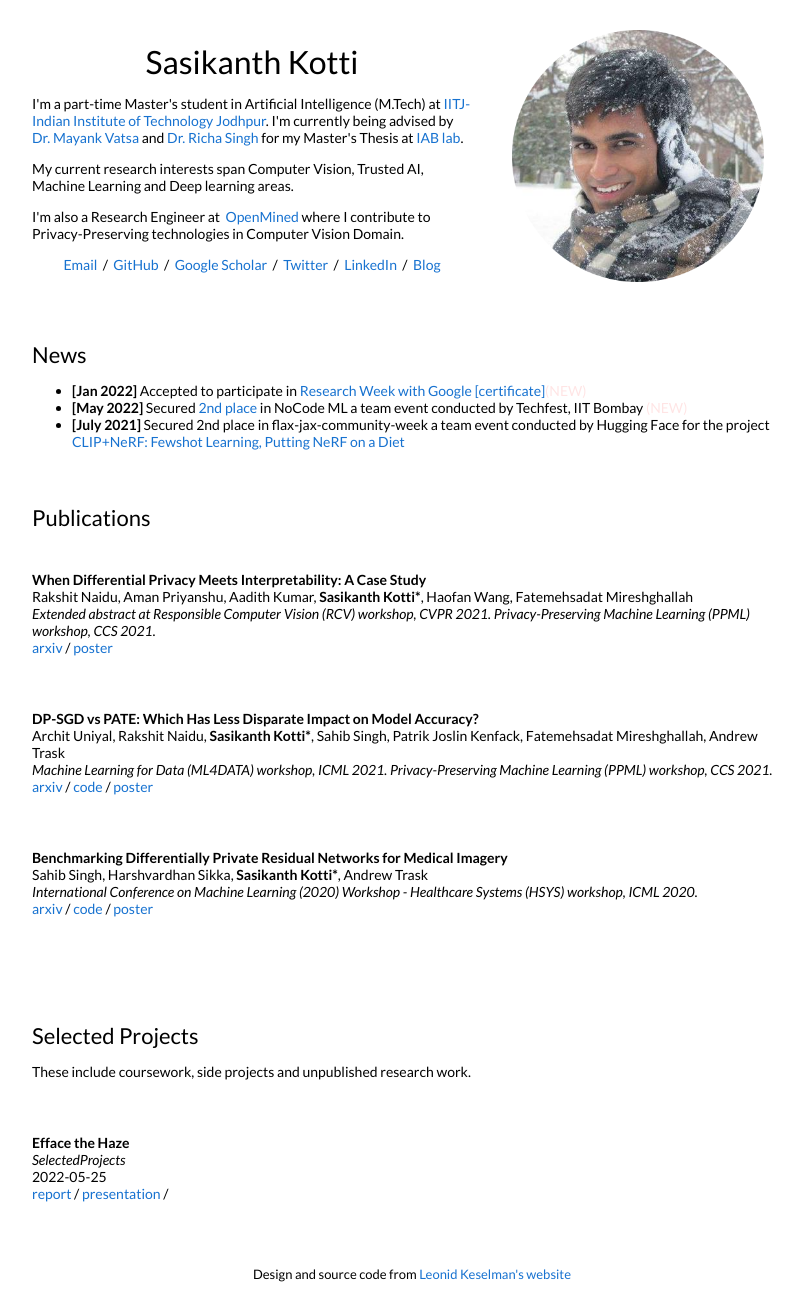
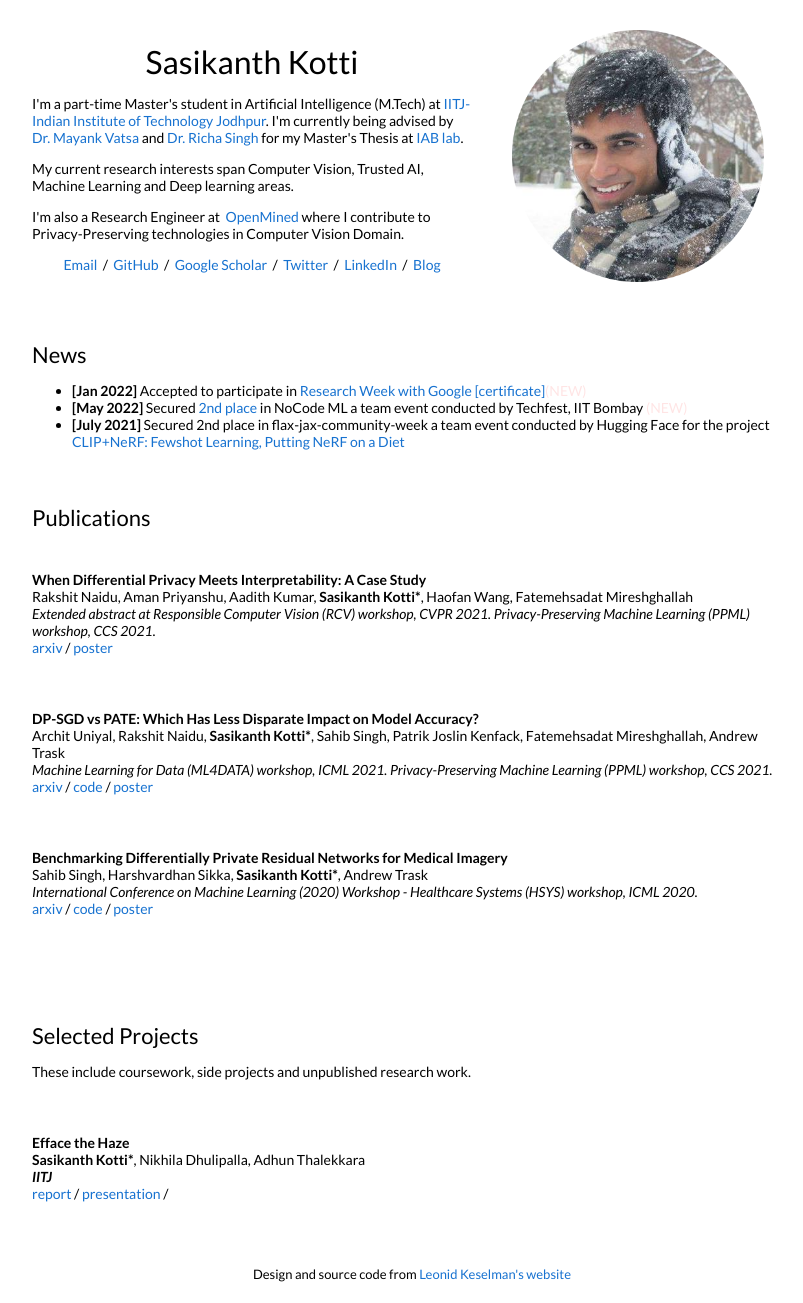
Before and after one commit to ksasi/ksasi.github.io, a Jekyll site: the page built from _posts/2022-05-25- Efface the Haze.markdown, in a window 1280 px wide. Shown: the whole page, without its empty margins (228-1031 px from the left). Built offline with Jekyll 4.4.1, drawn with Linux system fonts in a browser that asks for light colours.

Commit message:
updated config

```diff
--- a/_layouts/default.html
+++ b/_layouts/default.html
@@ -207,9 +207,9 @@
             <td style="padding:2.5%;width:90%;vertical-align:middle">
               <h3>{{post.title}}</h3>
               <br>
-              <em>{{post.categories}} {{post.course}}</em>
+              {{post.authors}}
               <br>
-              {{ post.date | date: "%Y-%m-%d" }}
+              <em>{{post.venue}}</em>
               <br>
               {% if post.report %}
               <a href="{{post.report}}">report</a> /
```
